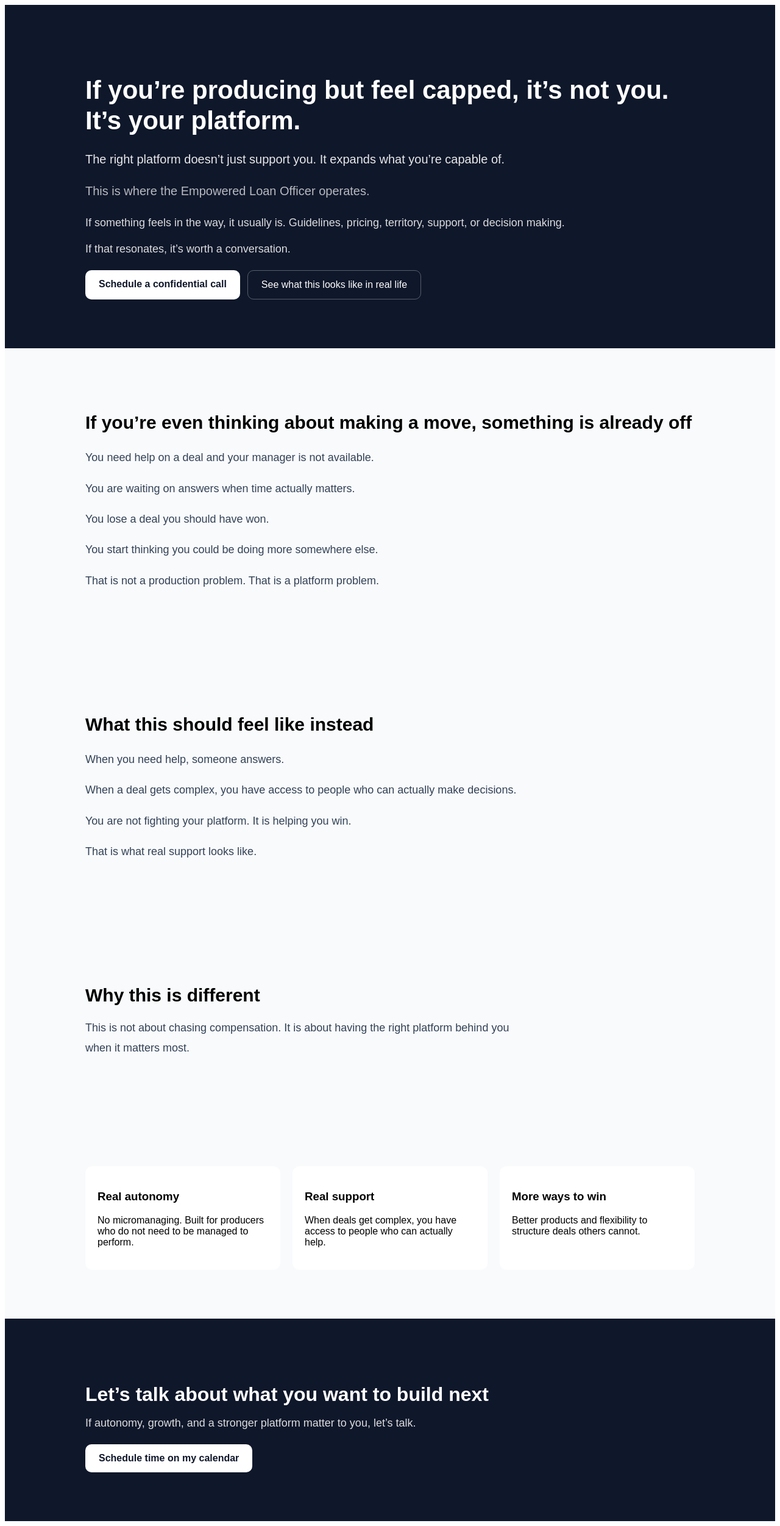
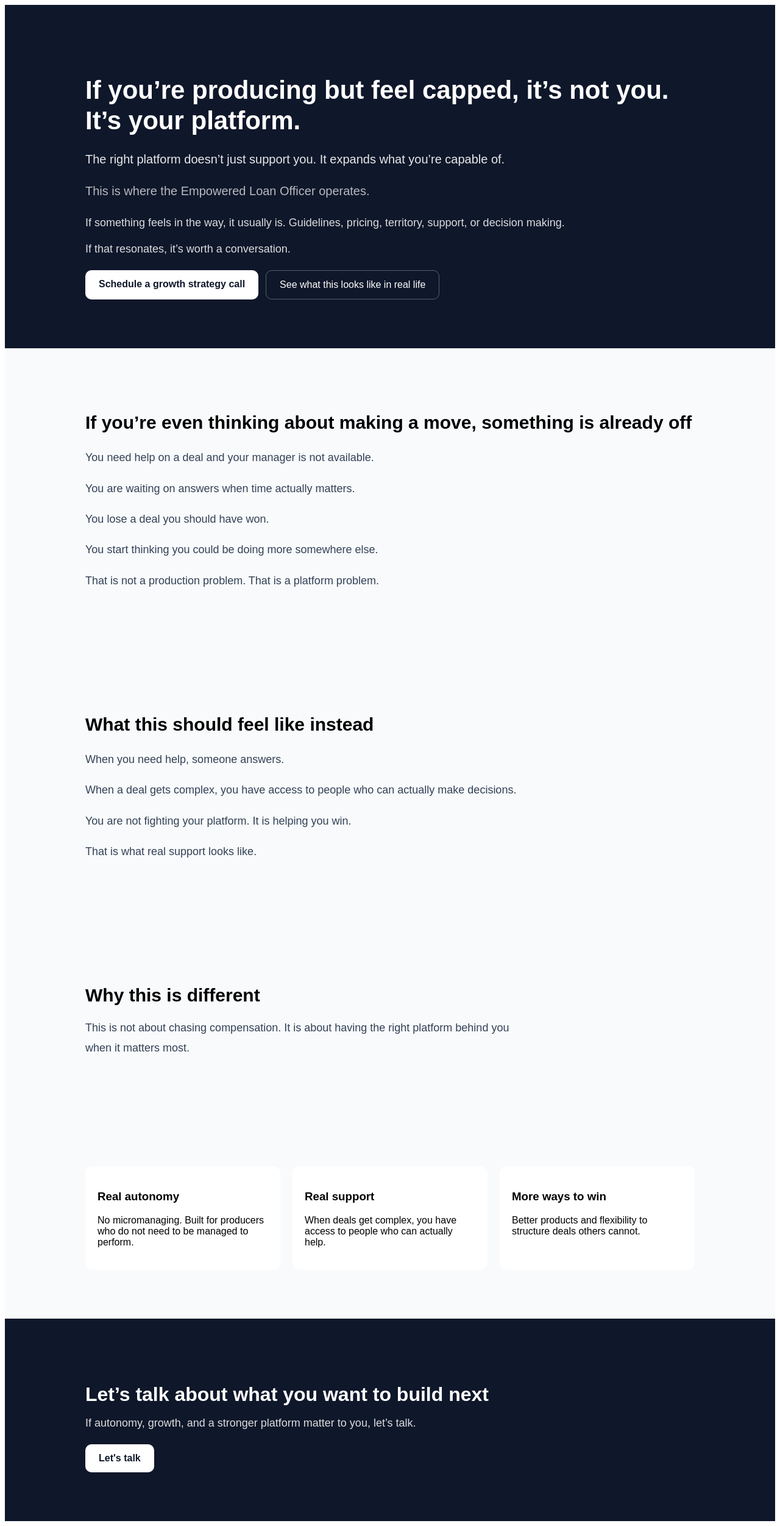
Before and after one commit to cadickie/empoweredlo, a Next.js app: page /producer in a window 1280 px wide. Shown: the whole page at 61% size. Built offline with nearby package versions, Linux system fonts and the light colour scheme.

Commit message:
Update page.jsx

```diff
--- a/app/producer/page.jsx
+++ b/app/producer/page.jsx
@@ -68,7 +68,7 @@ export default function Home() {
 
           <div style={{ display: "flex", gap: "12px", flexWrap: "wrap" }}>
             <a href="https://calendly.com/chrisdickie-changemortgage" target="_blank" style={buttonPrimary}>
-              Schedule a confidential call
+              Schedule a growth strategy call
             </a>
 
             <a href="#pain" style={buttonSecondary}>
@@ -165,7 +165,7 @@ export default function Home() {
           </p>
 
           <a href="https://calendly.com/chrisdickie-changemortgage" target="_blank" style={buttonPrimary}>
-            Schedule time on my calendar
+            Let's talk
           </a>
         </div>
       </section>
```
